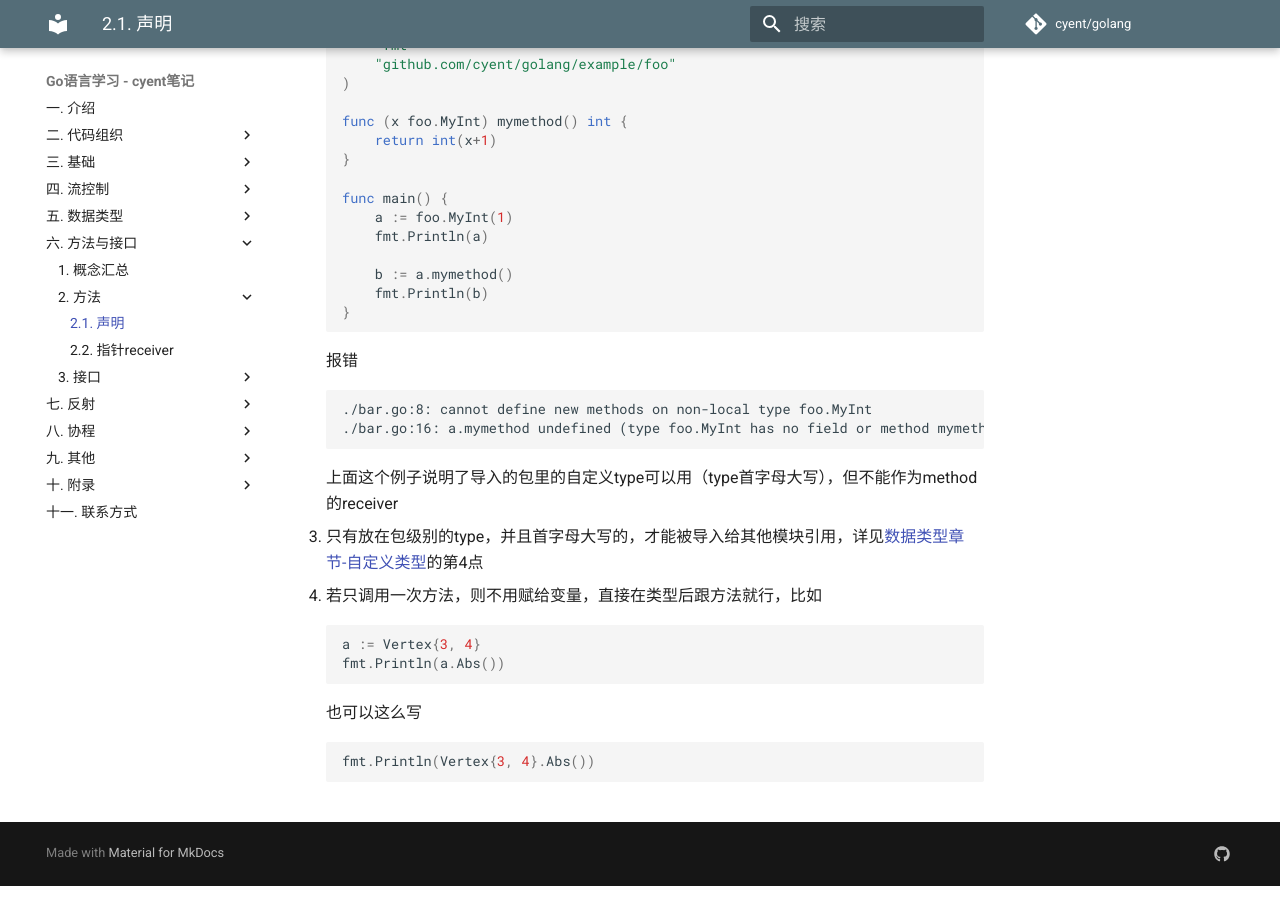
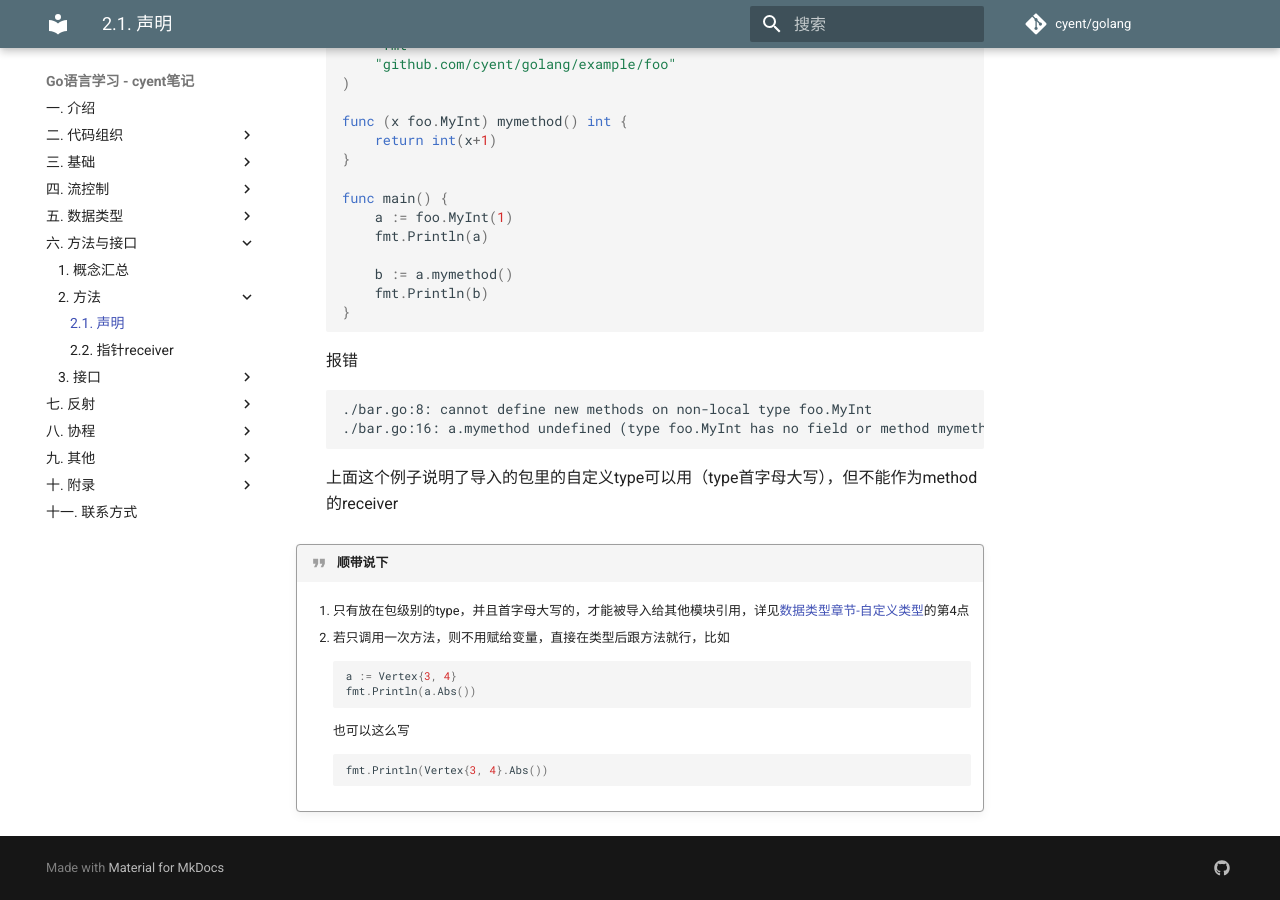
Before and after one commit to yxhsea/golang, an MkDocs documentation site: the page built from docs/method/method_main.md, in a window 1280 px wide and 900 px high, scrolled down 1694 px. Built offline with MkDocs 1.6.1 and Material for MkDocs 9.7.7, drawn with Linux system fonts in a browser that asks for light colours; comment, search, counter and statistics services are not loaded; old or Windows-style settings are respelled for this version of MkDocs.

Commit message:
2018-05-22

````diff
--- a/docs/method/method_main.md
+++ b/docs/method/method_main.md
@@ -108,17 +108,18 @@ func main() {
 
 	上面这个例子说明了导入的包里的自定义type可以用（type首字母大写），但不能作为method的receiver
 
-3. 只有放在包级别的type，并且首字母大写的，才能被导入给其他模块引用，详见[数据类型章节-自定义类型](/basic/type_custom/#_3)的第4点
+!!! quote "顺带说下"
+	1. 只有放在包级别的type，并且首字母大写的，才能被导入给其他模块引用，详见[数据类型章节-自定义类型](/basic/type_custom/#_3)的第4点
 
-4. 若只调用一次方法，则不用赋给变量，直接在类型后跟方法就行，比如
+	2. 若只调用一次方法，则不用赋给变量，直接在类型后跟方法就行，比如
 
-	```go
-	a := Vertex{3, 4}
-	fmt.Println(a.Abs())
-	```
+		```go
+		a := Vertex{3, 4}
+		fmt.Println(a.Abs())
+		```
 
-	也可以这么写
+		也可以这么写
 
-	```go
-	fmt.Println(Vertex{3, 4}.Abs())
-	```
+		```go
+		fmt.Println(Vertex{3, 4}.Abs())
+		```
````
